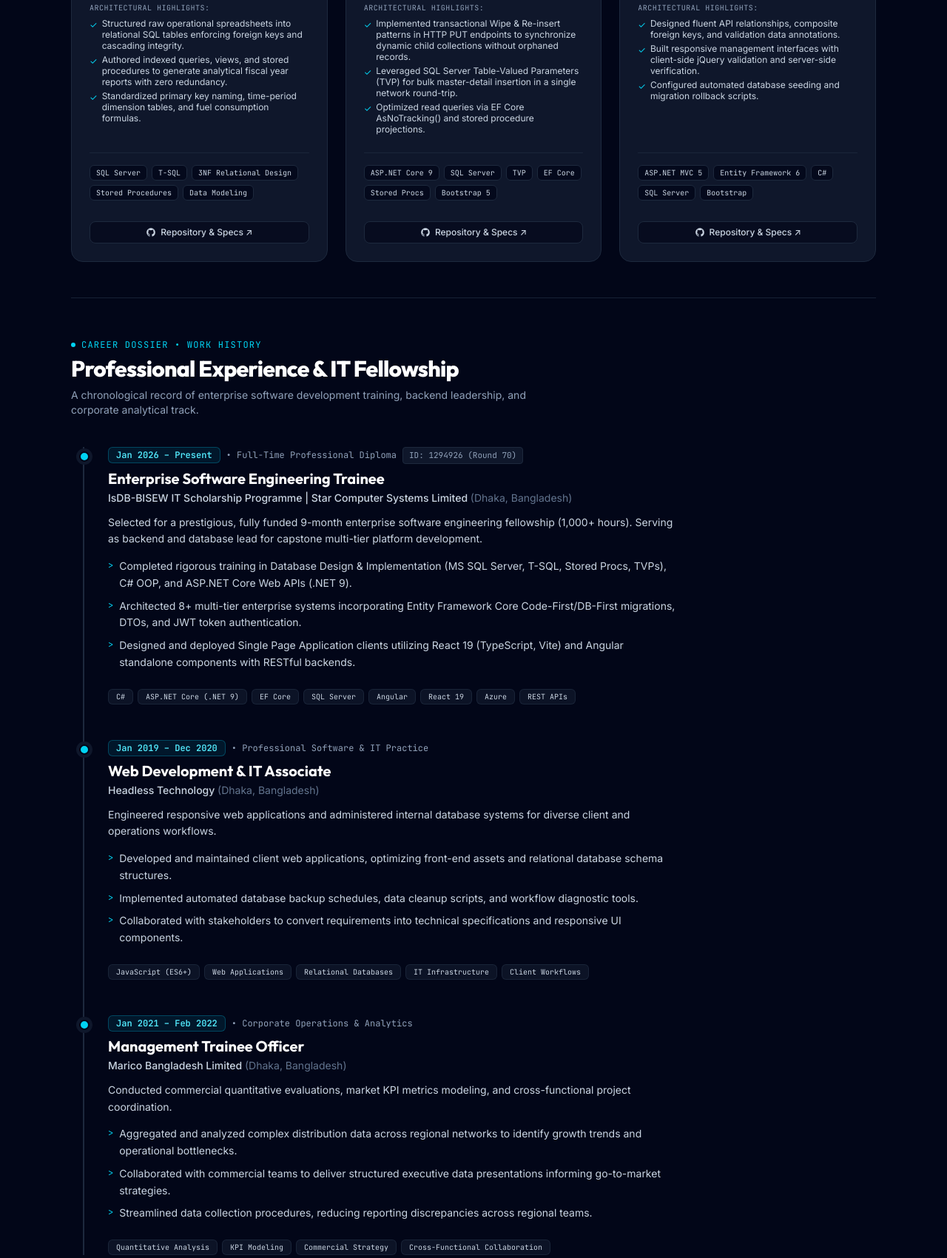
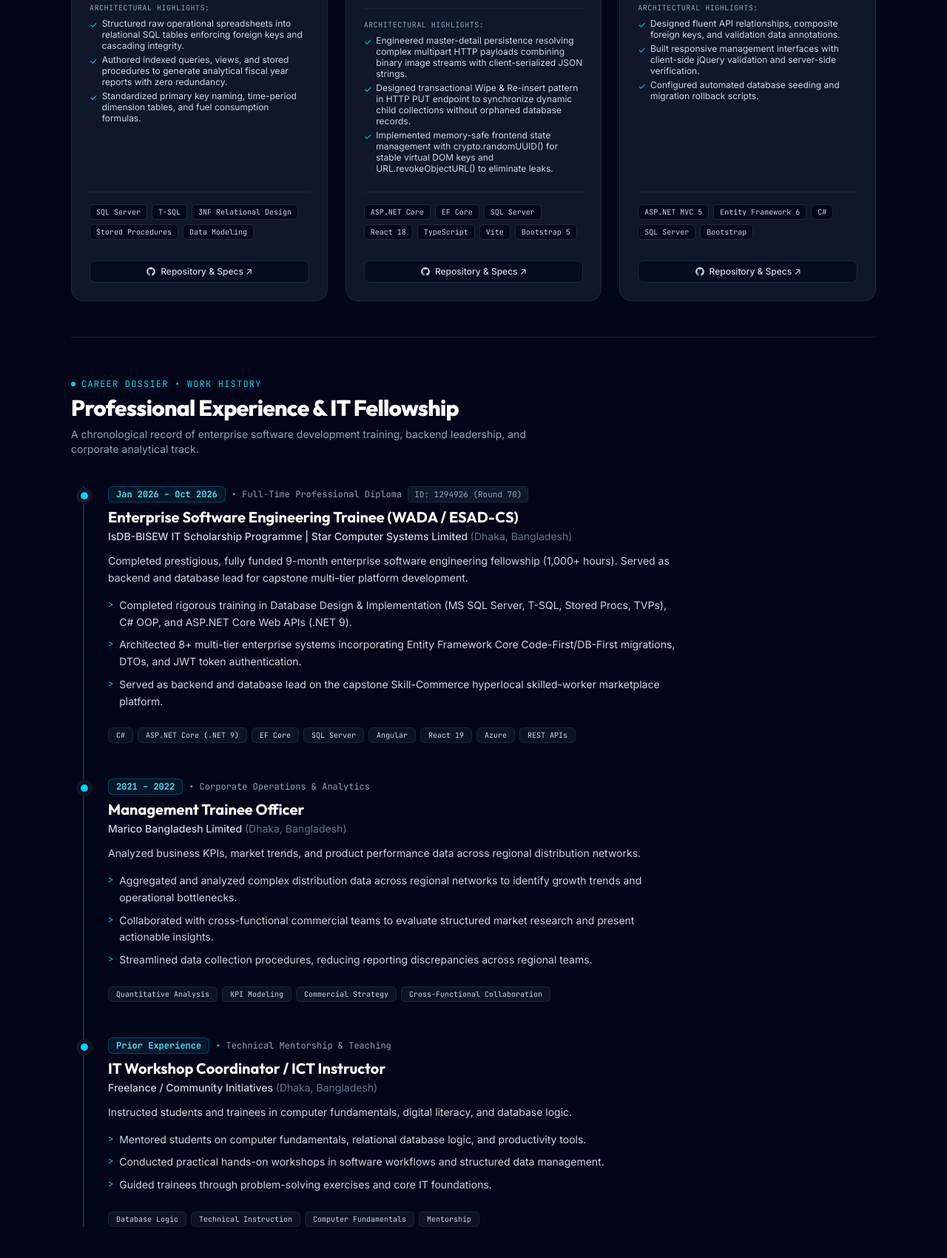
Before and after one commit to Zafff-e/Zafff-e.github.io, an Astro site: page / in a window 1280 px wide. Shown: the part 2309-4009 px from the top of the page at 74% size. Built offline with nearby package versions, Linux system fonts and the light colour scheme; Astro itself is replaced by a stand-in of ours.

Commit message:
Integrate latest ATS resume dossier, experience updates, and compiled resume.pdf

```diff
--- a/src/components/Credentials.astro
+++ b/src/components/Credentials.astro
@@ -5,7 +5,7 @@ const credentials = [
     badge: 'Fully Funded Scholarship',
     title: 'Professional Diploma in Enterprise Systems Development (C# .NET)',
     institution: 'IsDB-BISEW IT Scholarship Programme &bull; Star Computer Systems Limited',
-    period: 'Jan 2026 – Present (Round 70 &bull; Trainee ID: 1294926)',
+    period: 'Jan 2026 – Oct 2026 (Round 70 &bull; Trainee ID: 1294926)',
     highlights: [
       'Competitive national selection for intensive full-time enterprise software engineering fellowship.',
       'Completed 1,000+ hours of advanced development in C#, ASP.NET Core (.NET 9), SQL Server, EF Core, Angular, and Azure.',
--- a/src/components/ExperienceList.astro
+++ b/src/components/ExperienceList.astro
@@ -13,47 +13,47 @@ interface ExperienceItem {
 
 const experiences: ExperienceItem[] = [
   {
-    period: 'Jan 2026 – Present',
-    role: 'Enterprise Software Engineering Trainee',
+    period: 'Jan 2026 – Oct 2026',
+    role: 'Enterprise Software Engineering Trainee (WADA / ESAD-CS)',
     institution: 'IsDB-BISEW IT Scholarship Programme | Star Computer Systems Limited',
     location: 'Dhaka, Bangladesh',
     type: 'Full-Time Professional Diploma',
     traineeId: '1294926 (Round 70)',
-    summary: 'Selected for a prestigious, fully funded 9-month enterprise software engineering fellowship (1,000+ hours). Serving as backend and database lead for capstone multi-tier platform development.',
+    summary: 'Completed prestigious, fully funded 9-month enterprise software engineering fellowship (1,000+ hours). Served as backend and database lead for capstone multi-tier platform development.',
     highlights: [
       'Completed rigorous training in Database Design & Implementation (MS SQL Server, T-SQL, Stored Procs, TVPs), C# OOP, and ASP.NET Core Web APIs (.NET 9).',
       'Architected 8+ multi-tier enterprise systems incorporating Entity Framework Core Code-First/DB-First migrations, DTOs, and JWT token authentication.',
-      'Designed and deployed Single Page Application clients utilizing React 19 (TypeScript, Vite) and Angular standalone components with RESTful backends.'
+      'Served as backend and database lead on the capstone Skill-Commerce hyperlocal skilled-worker marketplace platform.'
     ],
     skills: ['C#', 'ASP.NET Core (.NET 9)', 'EF Core', 'SQL Server', 'Angular', 'React 19', 'Azure', 'REST APIs']
   },
   {
-    period: 'Jan 2019 – Dec 2020',
-    role: 'Web Development & IT Associate',
-    institution: 'Headless Technology',
-    location: 'Dhaka, Bangladesh',
-    type: 'Professional Software & IT Practice',
-    summary: 'Engineered responsive web applications and administered internal database systems for diverse client and operations workflows.',
-    highlights: [
-      'Developed and maintained client web applications, optimizing front-end assets and relational database schema structures.',
-      'Implemented automated database backup schedules, data cleanup scripts, and workflow diagnostic tools.',
-      'Collaborated with stakeholders to convert requirements into technical specifications and responsive UI components.'
-    ],
-    skills: ['JavaScript (ES6+)', 'Web Applications', 'Relational Databases', 'IT Infrastructure', 'Client Workflows']
-  },
-  {
-    period: 'Jan 2021 – Feb 2022',
+    period: '2021 – 2022',
     role: 'Management Trainee Officer',
     institution: 'Marico Bangladesh Limited',
     location: 'Dhaka, Bangladesh',
     type: 'Corporate Operations & Analytics',
-    summary: 'Conducted commercial quantitative evaluations, market KPI metrics modeling, and cross-functional project coordination.',
+    summary: 'Analyzed business KPIs, market trends, and product performance data across regional distribution networks.',
     highlights: [
       'Aggregated and analyzed complex distribution data across regional networks to identify growth trends and operational bottlenecks.',
-      'Collaborated with commercial teams to deliver structured executive data presentations informing go-to-market strategies.',
+      'Collaborated with cross-functional commercial teams to evaluate structured market research and present actionable insights.',
       'Streamlined data collection procedures, reducing reporting discrepancies across regional teams.'
     ],
     skills: ['Quantitative Analysis', 'KPI Modeling', 'Commercial Strategy', 'Cross-Functional Collaboration']
+  },
+  {
+    period: 'Prior Experience',
+    role: 'IT Workshop Coordinator / ICT Instructor',
+    institution: 'Freelance / Community Initiatives',
+    location: 'Dhaka, Bangladesh',
+    type: 'Technical Mentorship & Teaching',
+    summary: 'Instructed students and trainees in computer fundamentals, digital literacy, and database logic.',
+    highlights: [
+      'Mentored students on computer fundamentals, relational database logic, and productivity tools.',
+      'Conducted practical hands-on workshops in software workflows and structured data management.',
+      'Guided trainees through problem-solving exercises and core IT foundations.'
+    ],
+    skills: ['Database Logic', 'Technical Instruction', 'Computer Fundamentals', 'Mentorship']
   }
 ];
 ---
--- a/src/components/ProjectsGrid.astro
+++ b/src/components/ProjectsGrid.astro
@@ -83,21 +83,21 @@ const projects: Project[] = [
     githubUrl: 'https://github.com/Zafff-e/-Power-Plant-Operations-Reporting-Database.',
   },
   {
-    id: 'master-details-stored-proc',
+    id: 'employee-master-detail',
     category: 'dotnet',
     categoryLabel: 'ASP.NET & C#',
-    badge: 'Database-First System',
-    title: 'Enterprise Master-Detail Stored Procedure CRUD',
-    role: 'Systems Engineer',
-    shortDescription: 'ASP.NET Core 9 master-detail system using Table-Valued Parameters (TVP)',
-    description: 'High-performance Database-First master-detail enterprise system utilizing Table-Valued Parameters (TVP), image streaming, aggregations, and pagination for enterprise transactional workflows.',
+    badge: 'Enterprise Architecture',
+    title: 'Employee Master-Details Enterprise Management',
+    role: 'Full-Stack Developer',
+    shortDescription: 'ASP.NET Core Web API & React 18/TypeScript with Wipe & Re-insert pattern',
+    description: 'Master-detail enterprise system resolving multipart payload constraints by combining binary image streams with client-serialized JSON strings (EXperiencesString). Features Wipe & Re-insert pattern and memory-safe React hooks.',
     highlights: [
-      'Implemented transactional Wipe & Re-insert patterns in HTTP PUT endpoints to synchronize dynamic child collections without orphaned records.',
-      'Leveraged SQL Server Table-Valued Parameters (TVP) for bulk master-detail insertion in a single network round-trip.',
-      'Optimized read queries via EF Core AsNoTracking() and stored procedure projections.'
+      'Engineered master-detail persistence resolving complex multipart HTTP payloads combining binary image streams with client-serialized JSON strings.',
+      'Designed transactional Wipe & Re-insert pattern in HTTP PUT endpoint to synchronize dynamic child collections without orphaned database records.',
+      'Implemented memory-safe frontend state management with crypto.randomUUID() for stable virtual DOM keys and URL.revokeObjectURL() to eliminate leaks.'
     ],
-    tags: ['ASP.NET Core 9', 'SQL Server', 'TVP', 'EF Core', 'Stored Procs', 'Bootstrap 5'],
-    githubUrl: 'https://github.com/Zafff-e/AspNetCore-DatabaseFirst-StoredProcedure-CRUD',
+    tags: ['ASP.NET Core', 'EF Core', 'SQL Server', 'React 18', 'TypeScript', 'Vite', 'Bootstrap 5'],
+    githubUrl: 'https://github.com/Zafff-e',
   },
   {
     id: 'mvc5-codefirst',
--- a/src/data/resume.json
+++ b/src/data/resume.json
@@ -1,119 +1,153 @@
 {
   "basics": {
     "name": "AHM Zafir Hasan",
-    "title": "Full Stack Developer",
+    "title": "Junior Software Engineer · .NET 9 & Full-Stack Specialist",
     "location": "Dhaka, Bangladesh",
     "email": "ahmzafirhasan@gmail.com",
     "phone": "+880 1747 544 273",
-    "summary": "Full stack developer trained through the IsDB-BISEW IT Scholarship Programme, building REST APIs and web applications with Node.js, C#/ASP.NET, SQL Server and MongoDB. Experienced with relational and NoSQL data modeling, token-based authentication and API testing, and currently serving as backend lead on a team capstone project.",
+    "summary": "Results-driven Junior Software Engineer / Full-Stack .NET Developer with hands-on enterprise application development training via the prestigious IsDB-BISEW IT Scholarship Programme (Round 70, Trainee ID: 1294926). Proficient in building high-performance RESTful Web APIs, scalable relational databases, and dynamic SPAs using C#, ASP.NET Core (.NET 9/8), EF Core, SQL Server (T-SQL), React 19, and Angular. Brings a disciplined analytical background with an Economics degree from the University of Dhaka and an IELTS Band 7.5.",
     "avatar": "/profile.png",
-    "resumeUrl": "https://github.com/Zafff-e/Resume_CV/raw/main/resume.pdf",
+    "resumeUrl": "/resume.pdf",
     "profiles": [
+      { "label": "Portfolio", "url": "https://zafff-e.github.io", "display": "zafff-e.github.io" },
       { "label": "GitHub", "url": "https://github.com/Zafff-e", "display": "github.com/Zafff-e" },
       { "label": "LinkedIn", "url": "https://www.linkedin.com/in/zafir-hasan-developer", "display": "linkedin.com/in/zafir-hasan-developer" }
     ]
   },
   "skills": [
-    { "category": "Languages", "items": ["JavaScript (ES6+)", "SQL", "C#"] },
-    { "category": "Frontend Development", "items": ["React", "Angular", "Component Architecture", "Single Page Applications (SPA)"] },
-    { "category": "Backend & APIs", "items": ["Node.js", "Express.js", "RESTful Web APIs", "API Integration (JSON/XML)", "WebSockets"] },
-    { "category": "Databases (RDBMS & NoSQL)", "items": ["Microsoft SQL Server", "MongoDB", "Mongoose", "Relational Schema Normalization (3NF)"] },
-    { "category": "Core Concepts & Architecture", "items": ["Object-Oriented Programming (OOP)", "Data Structures & Algorithms", "Design Patterns (MVC, Repository, DTO)", "Token Auth (JWT)", "bcrypt"] },
+    { "category": "Backend Development", "items": ["C# (.NET 9/8, Framework 4.8)", "ASP.NET Core Web API", "Minimal APIs", "ASP.NET MVC 5", "ASP.NET Web API 2", "Node.js", "Express.js", "RESTful Web APIs", "WebSockets"] },
+    { "category": "Databases & ORM", "items": ["Microsoft SQL Server (T-SQL)", "Stored Procedures & TVPs", "Entity Framework Core (Code/DB-First)", "EF6", "ADO.NET", "MongoDB", "Mongoose", "3NF Normalization"] },
+    { "category": "Frontend Development", "items": ["React 19 / 18", "TypeScript", "JavaScript (ES6+)", "Angular (Standalone)", "HTML5", "CSS3", "Bootstrap 5", "Vite", "Axios", "EJS"] },
+    { "category": "Architecture & Security", "items": ["3-Tier Architecture", "Master-Detail Relational Architecture", "Repository Pattern", "Factory Pattern", "DTOs", "JWT Bearer Auth", "OWIN OAuth 2.0", "bcrypt Hashing", "CORS"] },
     { "category": "AI & Agentic Systems", "items": ["Agentic AI Workflows", "LLM Orchestration & Prompting", "Multi-Agent Handling", "AI-Assisted Development"] },
-    { "category": "Tools & Cloud", "items": ["Git", "GitHub (Branching, PRs, Code Reviews)", "Postman (API Testing & Validation)", "Cloud Services (Azure)", "VS Code"] }
+    { "category": "Tools & Platforms", "items": ["Visual Studio 2022", "VS Code", "SQL Server Management Studio (SSMS)", "Git", "GitHub (Branching, PRs)", "Postman (API Testing)", "Swagger/OpenAPI", "SAP Crystal Reports", "Azure"] }
   ],
   "experience": [
     {
       "company": "IsDB-BISEW IT Scholarship Programme | Star Computer Systems Limited",
-      "role": "Enterprise Software Engineering Trainee (Intensive Full-Time Diploma)",
-      "period": "Jan 2026 – Present",
+      "role": "Enterprise Systems Analysis & Design with C# .NET (WADA / ESAD-CS)",
+      "period": "Jan 2026 – Oct 2026",
+      "traineeId": "1294926 (Round 70)",
       "highlights": [
-        "Intensive backend software engineering training focusing on Database Design & Implementation (MS SQL Server), Object-Oriented Programming (C#), Web APIs & Web Services, and Cloud Services (Azure).",
-        "Built practical proficiency in relational schema design, 3NF normalization, RESTful API architecture, JSON/XML data handling, CRUD operations, and Entity Framework Code-First data modeling."
-      ]
-    },
-    {
-      "company": "Headless Technology",
-      "role": "Web Development & IT Associate",
-      "period": "Jan 2019 – Dec 2020",
-      "highlights": [
-        "Developed and maintained web applications and supported internal IT infrastructure; managed database updates and implemented technical solutions for client and internal workflows."
+        "Completed an intensive, full-time 9-month professional software engineering curriculum (Trainee ID: 1294926, Round 70), dedicating 1,000+ hours to enterprise software development.",
+        "Built and deployed 8+ full-stack and multi-tier applications across desktop, web, and cloud-ready architectures utilizing C#, ASP.NET Core (.NET 9), EF Core, SQL Server, React 19, and Angular.",
+        "Served as backend and database lead on the capstone Skill-Commerce hyperlocal skilled-worker marketplace platform."
       ]
     },
     {
       "company": "Marico Bangladesh Limited",
       "role": "Management Trainee Officer",
-      "period": "Jan 2021 – Feb 2022",
+      "period": "2021 – 2022",
       "highlights": [
-        "Collaborated with cross-functional corporate teams to execute analytical evaluations, data validation, and project coordination."
+        "Analyzed business KPIs, regional market trends, and product performance data across regional distribution networks.",
+        "Collaborated with cross-functional commercial teams to evaluate structured market research and present actionable insights."
+      ]
+    },
+    {
+      "company": "Freelance / Community Initiatives, Dhaka",
+      "role": "IT Workshop Coordinator / ICT Instructor",
+      "period": "Prior Experience",
+      "highlights": [
+        "Mentored students and trainees on computer fundamentals, relational database logic, and productivity tools."
       ]
     }
   ],
   "education": [
     {
+      "school": "IsDB-BISEW IT Scholarship Programme (SCSL)",
+      "degree": "Professional Diploma in Enterprise Systems Development (C# .NET)",
+      "period": "2026",
+      "highlights": ["Comprehensive enterprise curriculum covering C# OOP, SQL Server & T-SQL, ASP.NET Core (.NET 9), EF Core, React 19, Angular, and RESTful APIs."]
+    },
+    {
       "school": "University of Dhaka",
       "degree": "Bachelor of Social Sciences (B.S.S. Hons) in Economics",
-      "period": "Jan 2014 – Dec 2019",
-      "highlights": ["Coursework in Econometrics, Mathematical Statistics, and Quantitative Data Analysis."]
-    },
-    {
-      "school": "IsDB-BISEW IT Scholarship",
-      "degree": "Professional Diploma in Software Development",
-      "period": "2026",
-      "highlights": ["Professional diploma curriculum focusing on Full-Stack Software Engineering, Relational Database Systems, and Cloud Web APIs."]
+      "period": "2014 – 2019",
+      "highlights": ["Quantitative foundation in Econometrics, Mathematical Statistics, and Analytical Data Modeling."]
     },
     {
       "school": "Cantonment Public School & College, Rangpur",
       "degree": "Higher Secondary Certificate (HSC)",
       "period": "2011 – 2013",
-      "highlights": []
+      "highlights": ["Completed secondary education in Science with focused coursework in Mathematics, Physics, and Chemistry."]
     }
   ],
   "projects": [
     {
-      "name": "TechNova E-Commerce Platform",
-      "tag": "Full-Stack Project",
+      "name": "ProductCatalogSPA & Product Management System",
+      "tag": "Full-Stack Master-Detail",
       "status": "Completed",
-      "tech": ["Node.js", "Express.js", "MongoDB", "WebSockets", "bcrypt"],
-      "description": "Modular Node.js/Express backend with REST endpoints for authentication, product catalog, cart and cash-on-delivery orders, MongoDB data models and real-time WebSocket updates.",
+      "tech": ["C#", "ASP.NET Core (.NET 9)", "EF Core", "SQL Server", "React 19", "Angular", "TypeScript", "Vite"],
+      "description": "High-throughput RESTful Web API with single-controller CRUD routing, normalized Category-Product-Brand relations, and dual React 19 and Angular SPA clients.",
+      "url": "https://github.com/Zafff-e/AspNetCore-ProductCatalog-MVC",
       "highlights": [
-        "Architected a modular backend using Node.js & Express.js, implementing RESTful API endpoints for user authentication, product catalogs, shopping cart operations, and cash-on-delivery order processing.",
-        "Modeled document schemas and relational references using MongoDB & Mongoose (User, Product, Order collections); migrated persistent data storage from static JSON to MongoDB.",
-        "Implemented secure authentication with bcrypt password hashing and session validation; integrated WebSockets for real-time frontend updates and verified API payloads."
+        "Architected a high-throughput RESTful Web API with single-controller CRUD routing, normalized database relations (Category-Product-Brand), and automated database seeding (EnsureCreated()).",
+        "Engineered dual Single Page Application clients: an Angular client supporting dynamic brand row insertions with cascading deletes, and a React 19 client featuring dual Table and Card/Grid view modes with instant search and category filtering.",
+        "Implemented secure multipart/form-data image streaming with GUID file naming to prevent server disk collisions, coupled with zero-latency client-side thumbnail previews and JWT authentication."
       ]
     },
     {
-      "name": "Hyperlocal Skilled-Worker Booking Marketplace",
-      "tag": "Capstone Project",
-      "status": "In Progress",
-      "tech": ["REST API Architecture", "Team Capstone"],
-      "description": "Backend lead designing REST API services for customer booking flows, service scheduling and provider profiles, working in a Git/GitHub team workflow.",
+      "name": "TechNova — Real-Time Tech Hardware E-Commerce",
+      "tag": "Full-Stack Real-Time",
+      "status": "Completed",
+      "tech": ["Node.js", "Express.js", "MongoDB", "WebSockets", "QRCode", "bcrypt", "EJS"],
+      "description": "Hardware e-commerce platform featuring duplex real-time inventory updates via WebSockets, automated email notifications, and dynamic QR Code generation.",
+      "url": "https://github.com/Zafff-e",
       "highlights": [
-        "Serving as backend lead designing RESTful API services for customer booking flows, service scheduling, and provider profiles.",
-        "Establishing API contracts, participating in daily standups, sprint planning, and managing the team repository on Git/GitHub with active peer code reviews."
+        "Developed a full-stack e-commerce hardware store featuring product catalog navigation, shopping cart sessions, dynamic checkout, and order status tracking.",
+        "Integrated bi-directional real-time communication via WebSockets (ws) to push live inventory levels and immediate order updates without client polling.",
+        "Built automated checkout flows supporting cash-on-delivery, transactional email notifications via Nodemailer, and dynamic QR Code generation for invoice retrieval and package delivery tracking."
       ]
     },
     {
-      "name": "Supply Chain & Order Management REST API",
-      "tag": "Backend System",
+      "name": "Employee Master-Details Enterprise Management",
+      "tag": "Enterprise Architecture",
       "status": "Completed",
-      "tech": ["C#", "ASP.NET Web API", "EF", "SQL Server", "Postman"],
-      "description": "ASP.NET Web API handling master-detail data with full CRUD, EF migrations, token-based authentication, role-based access control and Postman test suites.",
+      "tech": ["ASP.NET Core", "EF Core", "SQL Server", "React 18", "TypeScript", "Vite", "Bootstrap 5"],
+      "description": "Master-detail enterprise system resolving multipart payload constraints by combining binary image streams with client-serialized JSON strings.",
+      "url": "https://github.com/Zafff-e",
       "highlights": [
-        "Engineered backend RESTful Web APIs handling master-detail data structures, executing complete CRUD operations and database migrations with Entity Framework.",
-        "Implemented token-based authentication and role-based access control; authored automated Postman test suites to validate endpoints, DTO contracts, and JSON responses."
+        "Engineered a robust master-detail persistence system resolving complex multipart HTTP payloads by combining binary image streams with client-serialized JSON strings (EXperiencesString).",
+        "Designed and implemented the transactional Wipe & Re-insert pattern in the HTTP PUT endpoint to synchronize dynamic child collections without orphaned database records.",
+        "Implemented memory-safe frontend state management with crypto.randomUUID() for stable virtual DOM keys and URL.revokeObjectURL() to eliminate client memory leaks during image uploads."
       ]
     },
     {
-      "name": "Power Plant Generation Database Architecture",
-      "tag": "Database Design",
+      "name": "Skill-Commerce Booking Marketplace",
+      "tag": "Agile Team Capstone",
       "status": "Completed",
-      "tech": ["Microsoft SQL Server", "Relational Design", "SQL"],
-      "description": "Normalized 3NF schema modeling monthly generation metrics, plant operations and fuel types, built from raw operational spreadsheets with enforced keys and integrity.",
+      "tech": ["C#", "ASP.NET Core", "SQL Server", "Angular", "REST APIs", "Agile/Git"],
+      "description": "Hyperlocal service marketplace platform connecting clients with skilled technicians; served as backend and database lead designing booking orchestration APIs.",
+      "url": "https://github.com/Zafff-e",
+      "highlights": [
+        "Served as backend and database lead on team capstone designing RESTful API architecture for customer bookings, provider scheduling, and profile management.",
+        "Designed 15+ normalized REST API endpoints and data contracts for booking lifecycles and service provider verification.",
+        "Led Git/GitHub team sprint branching workflows, pull request reviews, and daily Agile standups."
+      ]
+    },
+    {
+      "name": "Supply Chain & Category-Product RESTful Web API (ShortAPI)",
+      "tag": "Backend Security & API",
+      "status": "Completed",
+      "tech": ["ASP.NET Web API 2", "EF6", "OWIN OAuth 2.0", "SQL Server", "Postman"],
+      "description": "Enterprise REST API secured by OWIN OAuth 2.0 Bearer tokens with custom resource owner password credentials validation and custom Multipart MediaTypeFormatter.",
+      "url": "https://github.com/Zafff-e",
+      "highlights": [
+        "Built an enterprise REST API secured by OWIN OAuth 2.0 token authentication with custom resource owner password credentials validation.",
+        "Authored a custom MultipartFormatter : MediaTypeFormatter to bind multi-part HTTP requests containing entity models and raw image byte arrays in a single round-trip.",
+        "Configured role-based security (Admin vs. User) and validated API reliability through extensive Postman test suites."
+      ]
+    },
+    {
+      "name": "Power Plant Operations Reporting Database",
+      "tag": "Database Design & 3NF",
+      "status": "Completed",
+      "tech": ["Microsoft SQL Server", "T-SQL", "3NF Relational Design", "Stored Procedures"],
+      "description": "Industrial 3NF relational schema across 12+ tables modeling monthly power generation metrics, plant operations, and fuel types from industrial records.",
       "url": "https://github.com/Zafff-e/-Power-Plant-Operations-Reporting-Database.",
       "highlights": [
-        "Designed a normalized 3NF relational database schema modeling monthly power generation metrics, plant operations, and fuel types based on real-world industrial specifications.",
-        "Transformed raw operational spreadsheets into structured SQL tables, enforcing primary/foreign keys and referential integrity for scalable data retrieval."
+        "Designed a normalized 3NF relational database schema across 12+ tables modeling monthly power generation metrics, plant operations, and fuel types based on real-world industrial specifications.",
+        "Transformed raw operational spreadsheets into structured SQL tables, enforcing primary/foreign keys and referential integrity for scalable analytical reporting."
       ]
     }
   ]
```
Also changed, not shown: 1 other file.
